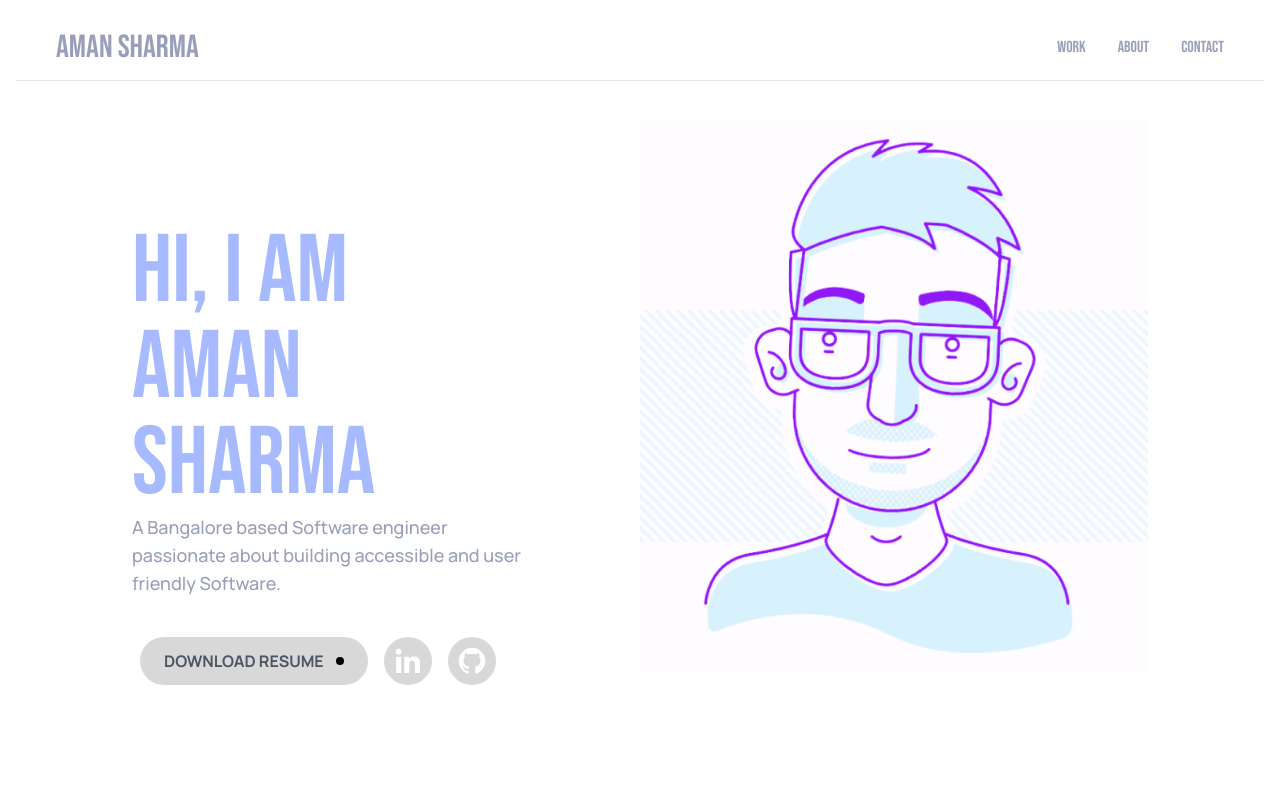
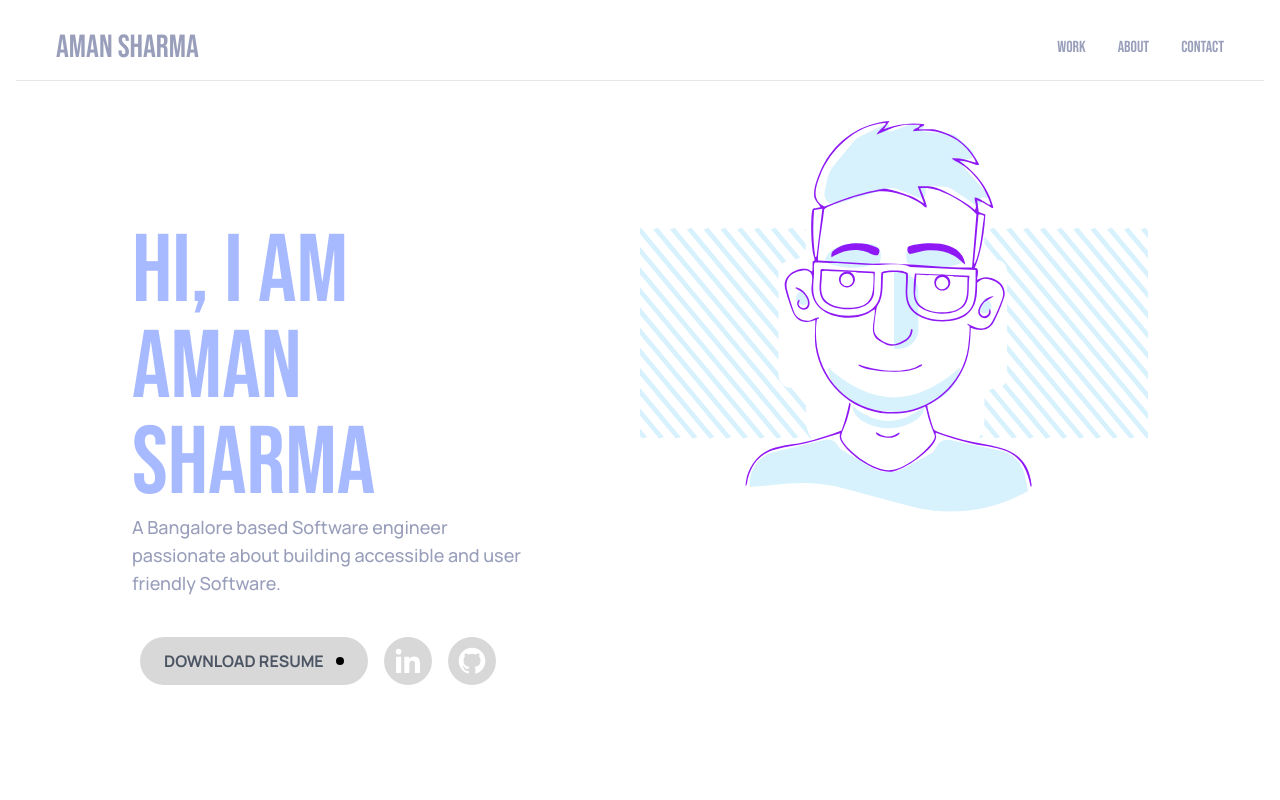
Before and after one commit to sirdroj/newPtfv1, a React (Vite) app: page / in a window 1280 px wide. Shown: the top 800 px of the page. Built offline with nearby package versions, Linux system fonts and the light colour scheme.

Commit message:
image upadeted

```diff
--- a/src/App.jsx
+++ b/src/App.jsx
@@ -15,7 +15,7 @@ function App() {
       <Navbar2 setpg={setpg} />
       {/* <Outlet /> */}
       {pg==0?<Home setpg={setpg}/>:<About  setpg={setpg}/>}
-      <div className=" lg:mx-28 px-4">
+      <div className=" lg:mx-28 px-4 mt-12">
         <Contact />
       </div>
     </div>
--- a/src/components/Intro.jsx
+++ b/src/components/Intro.jsx
@@ -84,7 +84,7 @@ const Intro = () => {
       </div>
 
       <div className="lg:w-2/4 lg:py-10 flex flex-col-reverse h-min">
-        <img src="hero2.png" className="" />
+        <img src="hero.svg" className="" />
       </div>
     </div>
   );
```
Also changed, not shown: public/hero.svg (added).
